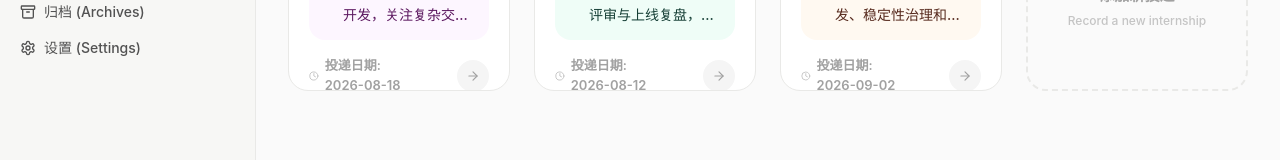
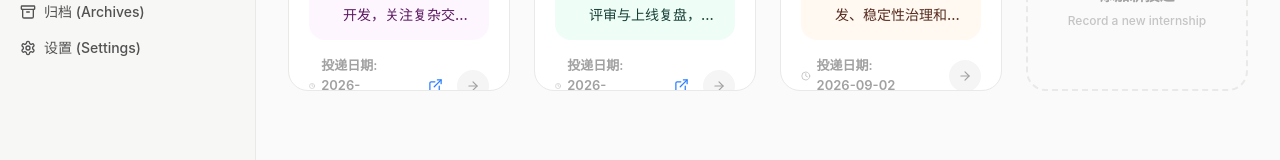
Before and after one commit to Jake-yutong/MyInternship, a React (Vite) app in the folder MyInternship Progress Tracker/: page / in a window 1280 px wide. Shown: the part 308-468 px from the top of the page. Built offline with nearby package versions, Linux system fonts and the light colour scheme; no server answers.

Commit message:
fix: 网申按钮改为有链接时常驻可见；Mock 数据补充 applyLink 示例

```diff
--- a/MyInternship Progress Tracker/src/app/components/CardView.tsx
+++ b/MyInternship Progress Tracker/src/app/components/CardView.tsx
@@ -87,7 +87,7 @@ export function ApplicationCard({ application, onClick, onDelete }: CardProps) {
           {application.applyLink ? (
             <button
               onClick={handleApplyLink}
-              className="w-8 h-8 rounded-full flex items-center justify-center text-neutral-400 hover:text-blue-600 hover:bg-blue-50 dark:hover:bg-blue-500/10 opacity-0 group-hover:opacity-100 transition-all duration-200"
+              className="w-8 h-8 rounded-full flex items-center justify-center text-blue-500 dark:text-blue-400 hover:text-blue-700 hover:bg-blue-50 dark:hover:bg-blue-500/10 transition-all duration-200"
               title="打开网申页面"
             >
               <ExternalLink size={15} />
--- a/MyInternship Progress Tracker/src/app/data.ts
+++ b/MyInternship Progress Tracker/src/app/data.ts
@@ -652,6 +652,7 @@ export const MOCK_APPLICATIONS: Application[] = [
       updatedAt: '2026-09-10T08:30:00.000Z',
     },
     jobLink: 'https://jobs.bytedance.com',
+    applyLink: 'https://jobs.bytedance.com/intern',
     notes: '二面后等待结果，重点补齐性能优化与工程化问题。',
     createdAt: '2026-08-18T09:00:00.000Z',
   }),
@@ -671,6 +672,7 @@ export const MOCK_APPLICATIONS: Application[] = [
       updatedAt: '2026-09-15T12:00:00.000Z',
     },
     jobLink: 'https://careers.tencent.com',
+    applyLink: 'https://careers.tencent.com/apply',
     notes: '已拿到 Offer，准备横向比较团队方向。',
     createdAt: '2026-08-12T10:00:00.000Z',
   }),
```
